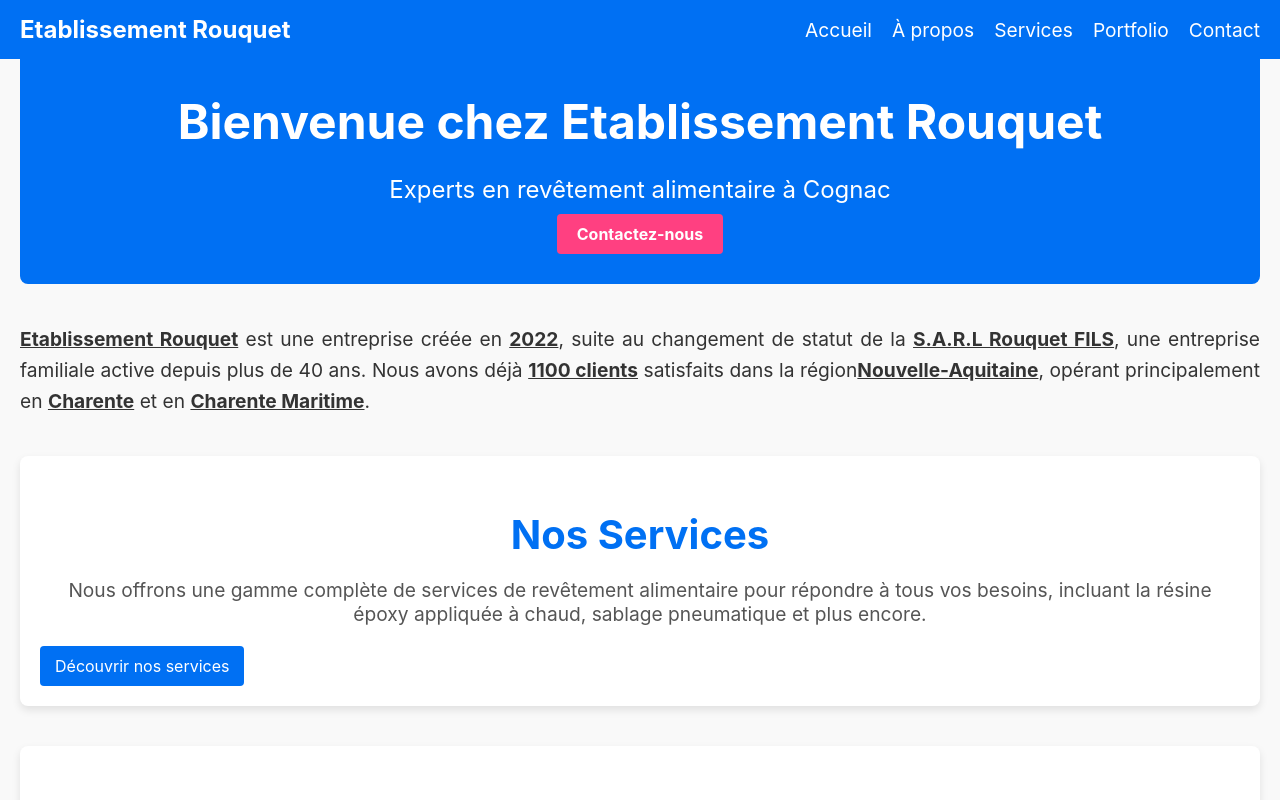
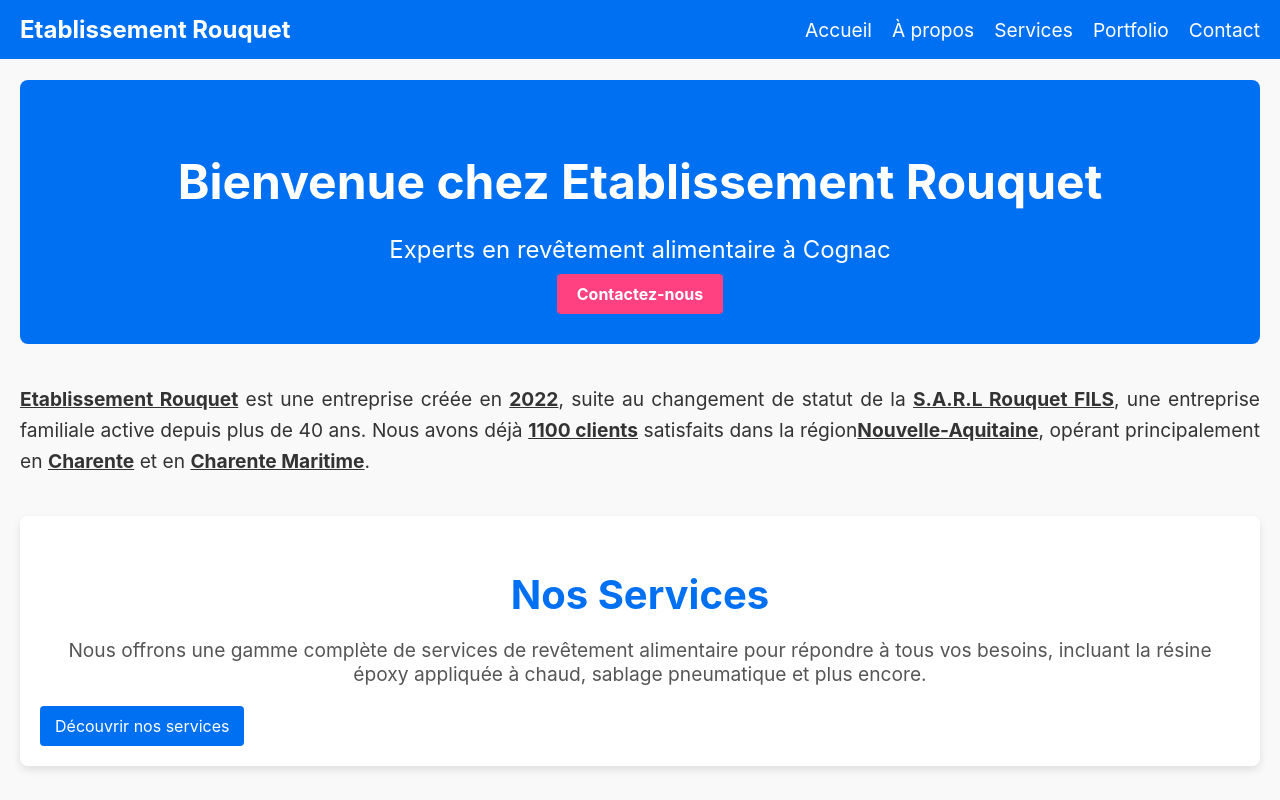
Before and after one commit to RudyDev-engfr/rouquetEstablishment, a Next.js app: page / in a window 1280 px wide. Shown: the top 800 px of the page. Built offline with nearby package versions, Linux system fonts and the light colour scheme.

Commit message:
Fix navbar height

```diff
--- a/app/globals.css
+++ b/app/globals.css
@@ -1,5 +1,6 @@
 /* globals.css */
 
+/* Assurez-vous que box-sizing est bien défini globalement */
 *,
 *::before,
 *::after {
@@ -12,6 +13,7 @@
   --cta-color: #ff4081;
   --cta-hover-color: #e73370;
   --text-color: #333333;
+  --navbar-height: 60px; /* Définissez une variable pour la hauteur de la navbar */
 }
 
 body {
@@ -38,6 +40,6 @@ a {
   text-decoration: none;
 }
 
-* {
-  box-sizing: border-box;
+.main-content {
+  padding-top: var(--navbar-height); /* Ajoutez le padding-top */
 }
--- a/app/layout.js
+++ b/app/layout.js
@@ -1,13 +1,13 @@
 // app/layout.js
 import "./globals.css";
-import Nav from "@components/Nav"; // Utilisation de l'alias défini dans jsconfig.json
+import Nav from "@components/Nav";
 
 export default function RootLayout({ children }) {
   return (
     <html lang='fr'>
       <body>
         <Nav />
-        {children}
+        <main className='main-content'>{children}</main>
       </body>
     </html>
   );
```
